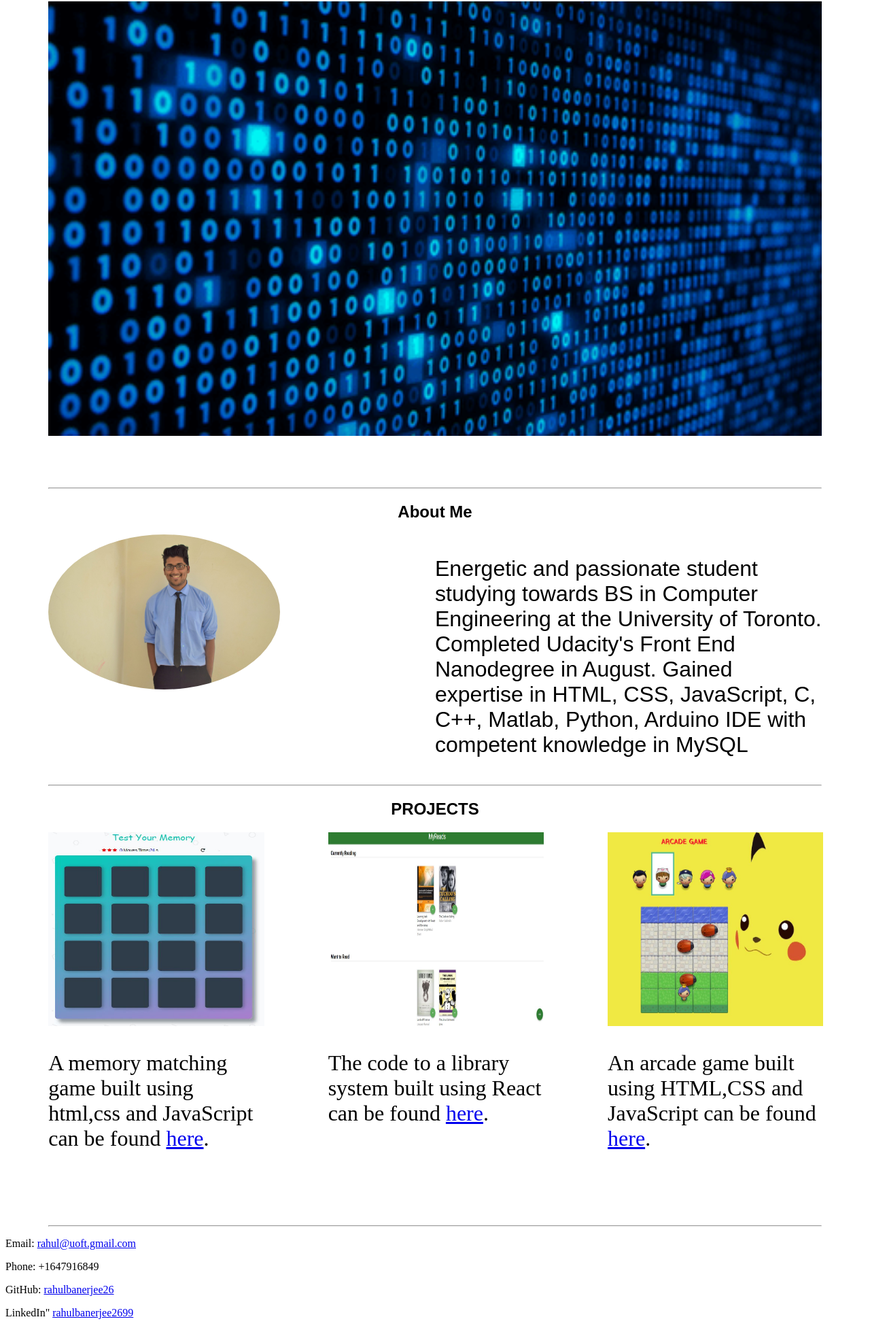
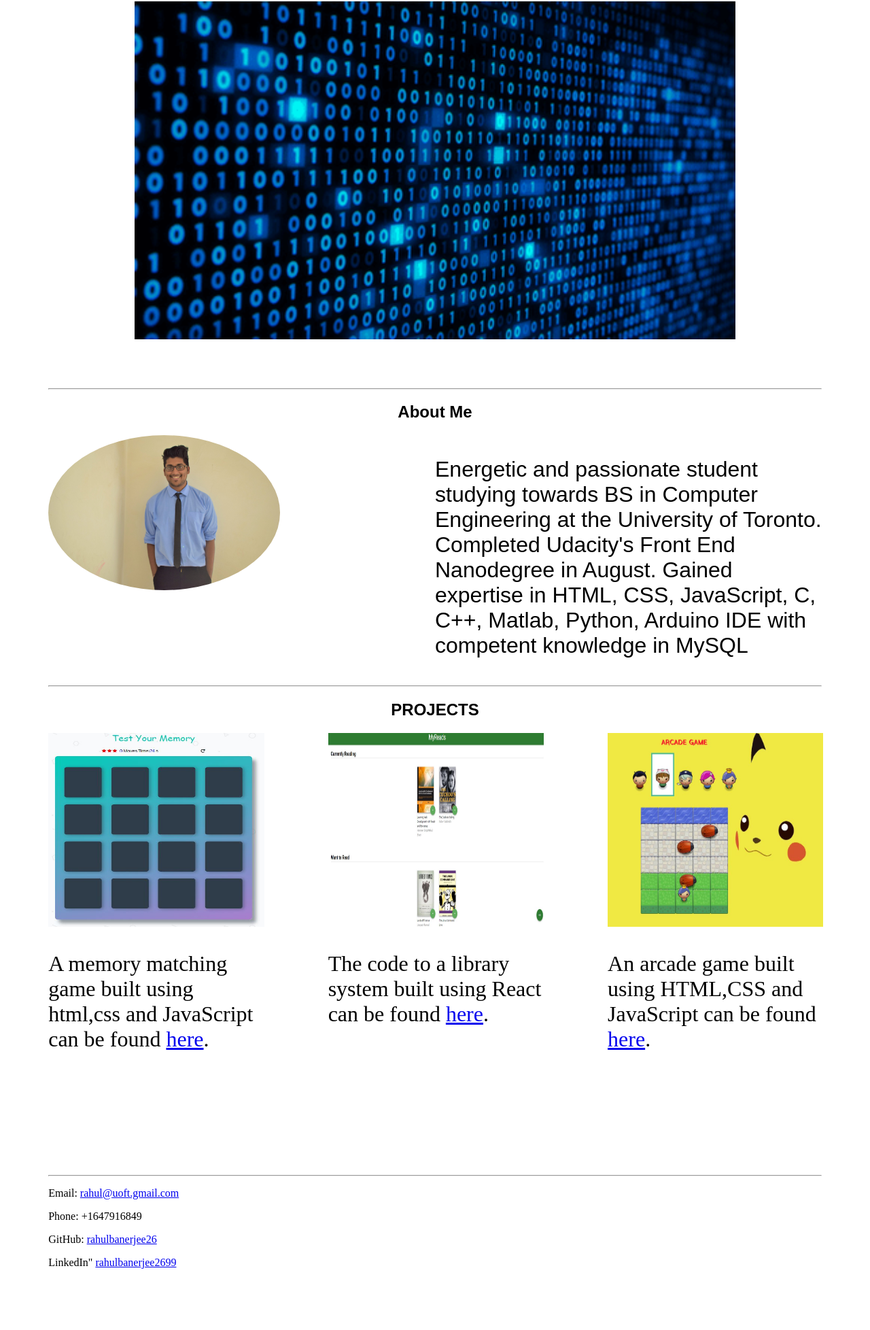
Before and after one commit to rahulbanerjee26/Portfolio, a plain HTML site: page Index.html in a window 1280 px wide. Shown: the part 284-2240 px from the top of the page at 68% size. After the commit the page ends 2166 px from the top, so only its background shows below. Drawn offline with Linux system fonts and the light colour scheme.

Commit message:
Added style to footer
  Create a new branch for this commit and start a pull request. Learn more about pull requests.

```diff
--- a/styles.css
+++ b/styles.css
@@ -31,8 +31,10 @@ hr{
 }
 
 .main_image img{
-  width:90%;
+  width:70%;
   padding: 5%;
+  display: block;
+  margin: 0 auto;
 }
 
 .aboutme h2{
@@ -120,6 +122,15 @@ hr{
   font-size: 200%;
 }
 
+footer{
+  margin-top: 80px;
+}
+
+footer p{
+  margin-left: 5%;
+  margin-right: 5%;
+}
+
 @media screen and (max-width:600px){
   header{
     max-width: 100%;
@@ -145,14 +156,17 @@ hr{
 
   .project1 {
     width: 100%;
+    margin-bottom: 60px;
   }
 
   .project2 {
     width: 100%;
+    margin-bottom: 100px;
   }
 
   .project3{
     width: 100%;
+    margin-bottom: 60px;
   }
 
 }
```
